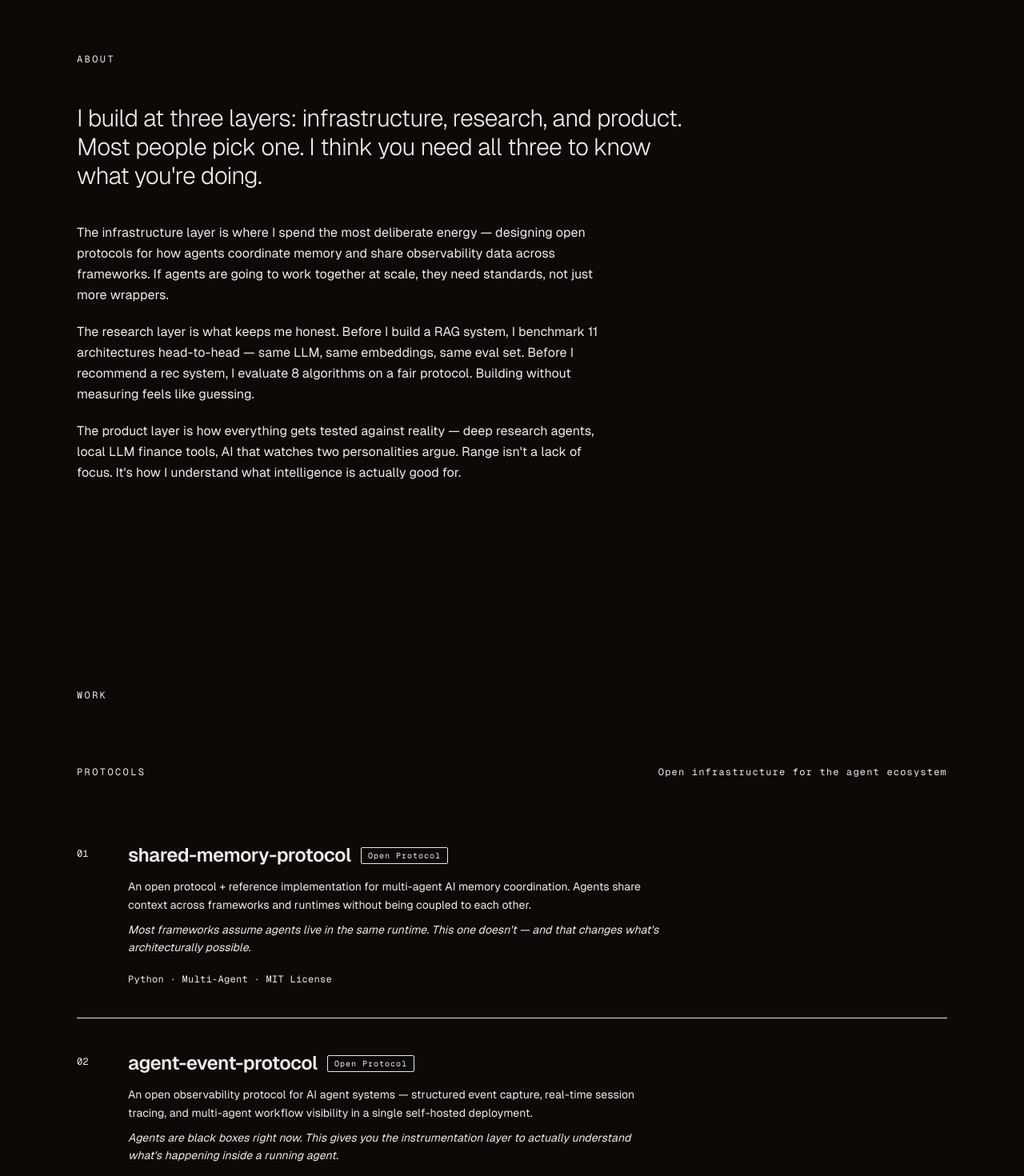
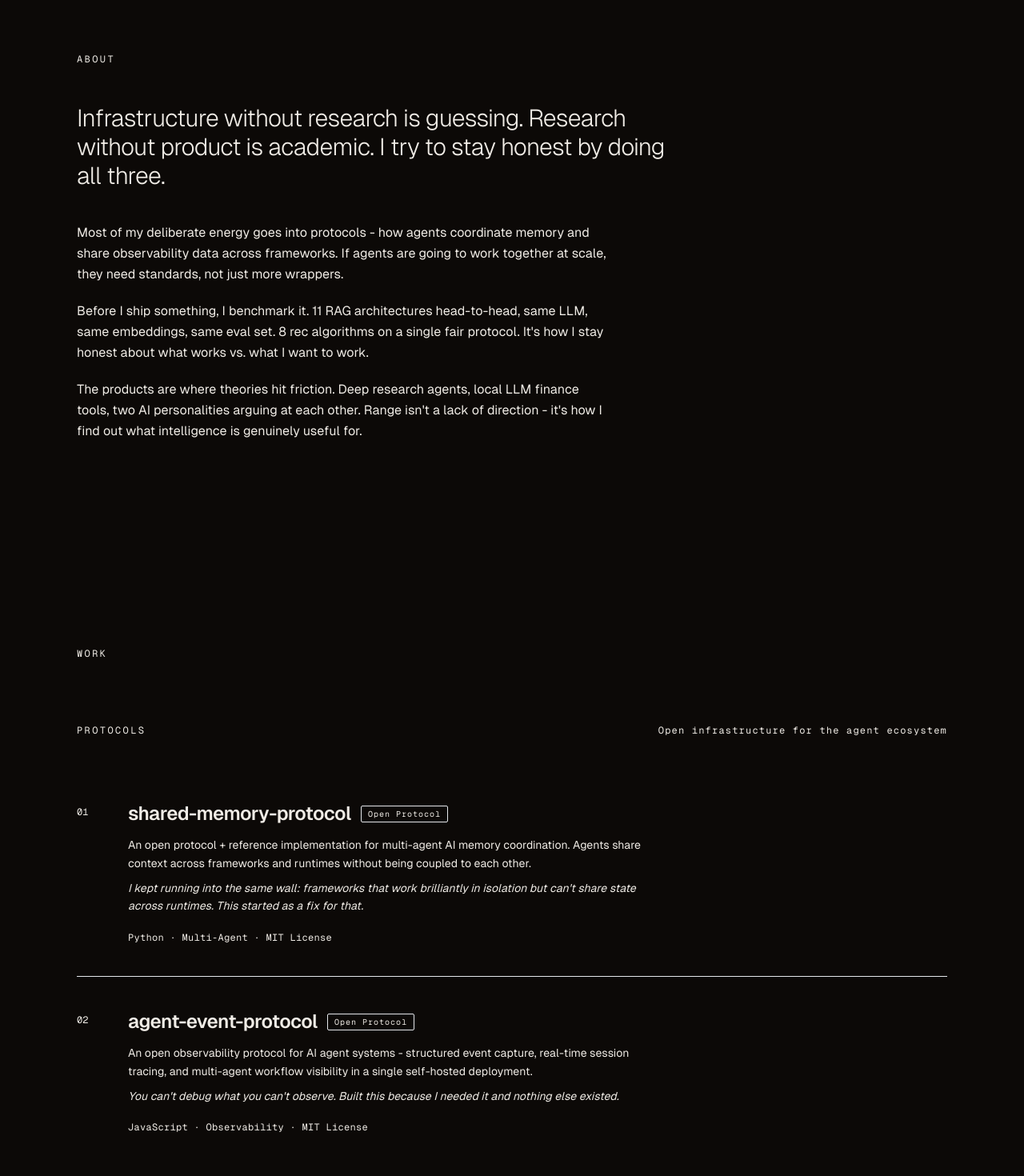
Before and after one commit to surpradhan/portfolio-surabhi, a Next.js app in the folder site/: page /portfolio-surabhi/ in a window 1280 px wide. Shown: the part 980-2450 px from the top of the page at 80% size. Built offline with nearby package versions, Linux system fonts and the light colour scheme.

Commit message:
Page text changes

```diff
--- a/site/src/app/layout.tsx
+++ b/site/src/app/layout.tsx
@@ -16,7 +16,7 @@ const geistMono = localFont({
 });
 
 export const metadata: Metadata = {
-  title: "Surabhi Pradhan — Building things that think",
+  title: "Surabhi Pradhan - Building things that think",
   description:
     "Protocol builder and AI engineer designing open infrastructure for the agent ecosystem, benchmarking what actually works, and shipping tools that run without the cloud.",
 };
--- a/site/src/components/About.tsx
+++ b/site/src/components/About.tsx
@@ -18,29 +18,27 @@ export default function About() {
 
         {/* Lede */}
         <p className="text-xl sm:text-2xl lg:text-3xl font-light leading-[1.4] text-foreground/90 mb-10 tracking-tight">
-          I build at three layers: infrastructure, research, and product.
-          Most people pick one. I think you need all three to know what you&apos;re doing.
+          Infrastructure without research is guessing. Research without product is academic.
+          I try to stay honest by doing all three.
         </p>
 
         {/* Body */}
         <div className="space-y-5 text-base leading-relaxed text-foreground/45 max-w-2xl">
           <p>
-            The infrastructure layer is where I spend the most deliberate energy —
-            designing open protocols for how agents coordinate memory and share
-            observability data across frameworks. If agents are going to work
-            together at scale, they need standards, not just more wrappers.
+            Most of my deliberate energy goes into protocols - how agents coordinate
+            memory and share observability data across frameworks. If agents are going
+            to work together at scale, they need standards, not just more wrappers.
           </p>
           <p>
-            The research layer is what keeps me honest. Before I build a RAG
-            system, I benchmark 11 architectures head-to-head — same LLM, same
-            embeddings, same eval set. Before I recommend a rec system, I evaluate
-            8 algorithms on a fair protocol. Building without measuring feels like guessing.
+            Before I ship something, I benchmark it. 11 RAG architectures head-to-head,
+            same LLM, same embeddings, same eval set. 8 rec algorithms on a single fair
+            protocol. It&apos;s how I stay honest about what works vs. what I want to work.
           </p>
           <p>
-            The product layer is how everything gets tested against reality —
-            deep research agents, local LLM finance tools, AI that watches two
-            personalities argue. Range isn&apos;t a lack of focus. It&apos;s how I understand
-            what intelligence is actually good for.
+            The products are where theories hit friction. Deep research agents,
+            local LLM finance tools, two AI personalities arguing at each other.
+            Range isn&apos;t a lack of direction - it&apos;s how I find out what intelligence
+            is genuinely useful for.
           </p>
         </div>
       </motion.div>
--- a/site/src/components/Hero.tsx
+++ b/site/src/components/Hero.tsx
@@ -40,8 +40,8 @@ export default function Hero() {
         className="flex items-end justify-between gap-8"
       >
         <p className="text-sm sm:text-base text-foreground/45 max-w-sm leading-relaxed">
-          Building things that think — protocols for multi-agent systems,
-          benchmarks to understand what actually works, tools that run without the cloud.
+          Building things that think - protocols for multi-agent systems,
+          benchmarks to understand what works, tools that run without the cloud.
         </p>
         <a
           href="#about"
--- a/site/src/components/Now.tsx
+++ b/site/src/components/Now.tsx
@@ -16,7 +16,7 @@ export default function Now() {
           Now
         </p>
         <p className="text-xl sm:text-2xl font-light text-foreground/75 leading-relaxed tracking-tight">
-          Currently exploring multi-agent architectures — specifically how agents
+          Currently exploring multi-agent architectures - specifically how agents
           with different specializations can share memory and coordinate without
           a central orchestrator.
         </p>
--- a/site/src/components/Work.tsx
+++ b/site/src/components/Work.tsx
@@ -8,7 +8,7 @@ const protocols = [
     description:
       "An open protocol + reference implementation for multi-agent AI memory coordination. Agents share context across frameworks and runtimes without being coupled to each other.",
     interesting:
-      "Most frameworks assume agents live in the same runtime. This one doesn't — and that changes what's architecturally possible.",
+      "I kept running into the same wall: frameworks that work brilliantly in isolation but can't share state across runtimes. This started as a fix for that.",
     tech: "Python · Multi-Agent · MIT License",
     badge: "Open Protocol",
     link: "https://github.com/surpradhan/shared-memory-protocol",
@@ -16,9 +16,9 @@ const protocols = [
   {
     title: "agent-event-protocol",
     description:
-      "An open observability protocol for AI agent systems — structured event capture, real-time session tracing, and multi-agent workflow visibility in a single self-hosted deployment.",
+      "An open observability protocol for AI agent systems - structured event capture, real-time session tracing, and multi-agent workflow visibility in a single self-hosted deployment.",
     interesting:
-      "Agents are black boxes right now. This gives you the instrumentation layer to actually understand what's happening inside a running agent.",
+      "You can't debug what you can't observe. Built this because I needed it and nothing else existed.",
     tech: "JavaScript · Observability · MIT License",
     badge: "Open Protocol",
     link: "https://github.com/surpradhan/agent-event-protocol",
@@ -29,16 +29,16 @@ const agents = [
   {
     title: "cartograph",
     description:
-      "Autonomous deep research agent built on LangGraph StateGraph. Takes a question, researches it, decides when it has enough, and returns a synthesis — not a list of links.",
-    interesting: "The key decision: letting the agent decide when to stop, not capping at N sources.",
+      "Autonomous deep research agent built on LangGraph StateGraph. Takes a question, researches it, decides when it has enough, and returns a synthesis - not a list of links.",
+    interesting: "Hard-capping sources felt like cheating. The interesting problem is teaching it to know when it knows enough.",
     tech: "Python · LangGraph · FAISS",
     link: "https://surpradhan.github.io/cartograph/",
   },
   {
     title: "paper-scout",
     description:
-      "An AI agent that searches arxiv, scores and re-ranks papers by relevance to you — surfacing the ones that actually matter, not the most-cited.",
-    interesting: "Re-ranking beats keyword search. Citation count ≠ relevance to your work.",
+      "An AI agent that searches arxiv, scores and re-ranks papers by relevance to you - surfacing the ones that actually matter, not the most-cited.",
+    interesting: "Keyword search gives you popular. Re-ranking gives you relevant. Not the same thing.",
     tech: "Python · arxiv API · Re-ranking",
     link: "https://surpradhan.github.io/paper-scout/",
   },
@@ -54,15 +54,15 @@ const agents = [
   {
     title: "customer-unification-agent",
     description:
-      "Probabilistic record linkage across Shopify & Stripe — 100% precision, zero false positives. Identifies the same customer across platforms without shared IDs.",
-    interesting: "100% precision was a hard constraint. Zero false positives means zero bad merges.",
+      "Probabilistic record linkage across Shopify & Stripe - 100% precision, zero false positives. Identifies the same customer across platforms without shared IDs.",
+    interesting: "The requirement was simple: never merge two customers who aren't the same person. That one constraint shapes every architectural decision.",
     tech: "Python · Probabilistic Matching",
     link: "https://surpradhan.github.io/customer-unification-agent/",
   },
   {
     title: "orionpulse-data-agent",
     description:
-      "A sales analytics agent that combines deterministic data tooling with optional LLM orchestration — deterministic where accuracy matters, LLM where language does.",
+      "A sales analytics agent that combines deterministic data tooling with optional LLM orchestration - deterministic where accuracy matters, LLM where language does.",
     interesting: "Not everything needs an LLM. Knowing when not to use one is half the skill.",
     tech: "Python · LangGraph · Analytics",
     link: "https://surpradhan.github.io/orionpulse-data-agent/",
@@ -71,30 +71,30 @@ const agents = [
     title: "agentic-codegen",
     description:
       "Multi-agent code generation platform: Python → optimized C++ using specialized AI agents with parallel processing and comprehensive validation pipelines.",
-    interesting: "One agent writes, others validate and optimize in parallel. Comprehensive beats sequential.",
+    interesting: "Sequential validation is a bottleneck. Parallelizing it across specialized agents was the thing that actually moved output quality.",
     tech: "Python · Multi-Agent · C++ · Parallel",
     link: "https://github.com/surpradhan/agentic-codegen",
   },
   {
     title: "customer-support-email-agent",
     description:
-      "LangGraph-powered customer support email agent that reads, classifies, and drafts contextual responses — with an auditable, interruptible state machine.",
-    interesting: "LangGraph's state machine makes the email workflow something you can inspect and pause.",
+      "LangGraph-powered customer support email agent that reads, classifies, and drafts contextual responses - with an auditable, interruptible state machine.",
+    interesting: "Email agents fail silently. The state machine means you can see exactly where it is and pull the brake if needed.",
     tech: "LangGraph · Python · Email",
     link: "https://surpradhan.github.io/customer-support-email-agent/",
   },
   {
     title: "spendwise-ai",
     description:
-      "A personal finance analyser that runs entirely on a local LLM stack. Drop in a bank export, get categorised spending and ML-powered insights — no data ever leaves your machine.",
-    interesting: "Privacy as an architectural constraint, not an afterthought. Every decision starts with 'what if the model runs offline?'",
+      "A personal finance analyser that runs entirely on a local LLM stack. Drop in a bank export, get categorised spending and ML-powered insights - no data ever leaves your machine.",
+    interesting: "Every architectural decision started from one question: what if the model never touches the internet? Built it local-first to see how far that constraint gets you.",
     tech: "Python · Local LLM · ML",
     link: "https://surpradhan.github.io/spendwise-ai/",
   },
   {
     title: "debate-arena",
     description:
-      "Watch two AI personalities argue about any topic you choose — give them opposing positions and let them go. Powered by Gradio.",
+      "Watch two AI personalities argue about any topic you choose - give them opposing positions and let them go. Powered by Gradio.",
     interesting: "Built to understand how LLMs construct arguments. Turns out it's also just fun.",
     tech: "Python · Gradio · Multi-Model",
     link: "https://github.com/surpradhan/debate-arena",
@@ -105,7 +105,7 @@ const research = [
   {
     title: "rag-benchmark",
     description:
-      "A reproducible benchmark comparing 11 RAG architectures on HotpotQA — same LLM, same embeddings, same eval set. The only variable is the architecture.",
+      "A reproducible benchmark comparing 11 RAG architectures on HotpotQA - same LLM, same embeddings, same eval set. The only variable is the architecture.",
     spec: "11 architectures · HotpotQA · Controlled eval",
     tech: "Python · RAG · Evaluation",
     link: "https://surpradhan.github.io/rag-benchmark/",
@@ -113,7 +113,7 @@ const research = [
   {
     title: "rec-bench",
     description:
-      "Compare 8 recommendation algorithms under a single, fair evaluation protocol to understand what actually drives recommendation quality — not which dataset flatters which algorithm.",
+      "Compare 8 recommendation algorithms under a single, fair evaluation protocol to understand what actually drives recommendation quality - not which dataset flatters which algorithm.",
     spec: "8 algorithms · Fair eval protocol · Single dataset",
     tech: "Jupyter · Recommendation · Evaluation",
     link: "https://surpradhan.github.io/rec-bench/",
--- a/site/src/components/Writing.tsx
+++ b/site/src/components/Writing.tsx
@@ -5,7 +5,7 @@ import { motion } from "framer-motion";
 const posts = [
   {
     title: "Is AI Companionship Real Connection, or Just a Very Good Simulation?",
-    hook: "When a machine says 'I understand' — is it lying, or is that even the right question?",
+    hook: "When a machine says 'I understand' - is it lying, or is that even the right question?",
     link: "https://medium.com/@surabhi7pradhan/is-ai-companionship-real-connection-or-just-a-very-good-simulation-e41010ed850b",
     platform: "Medium",
   },
```
